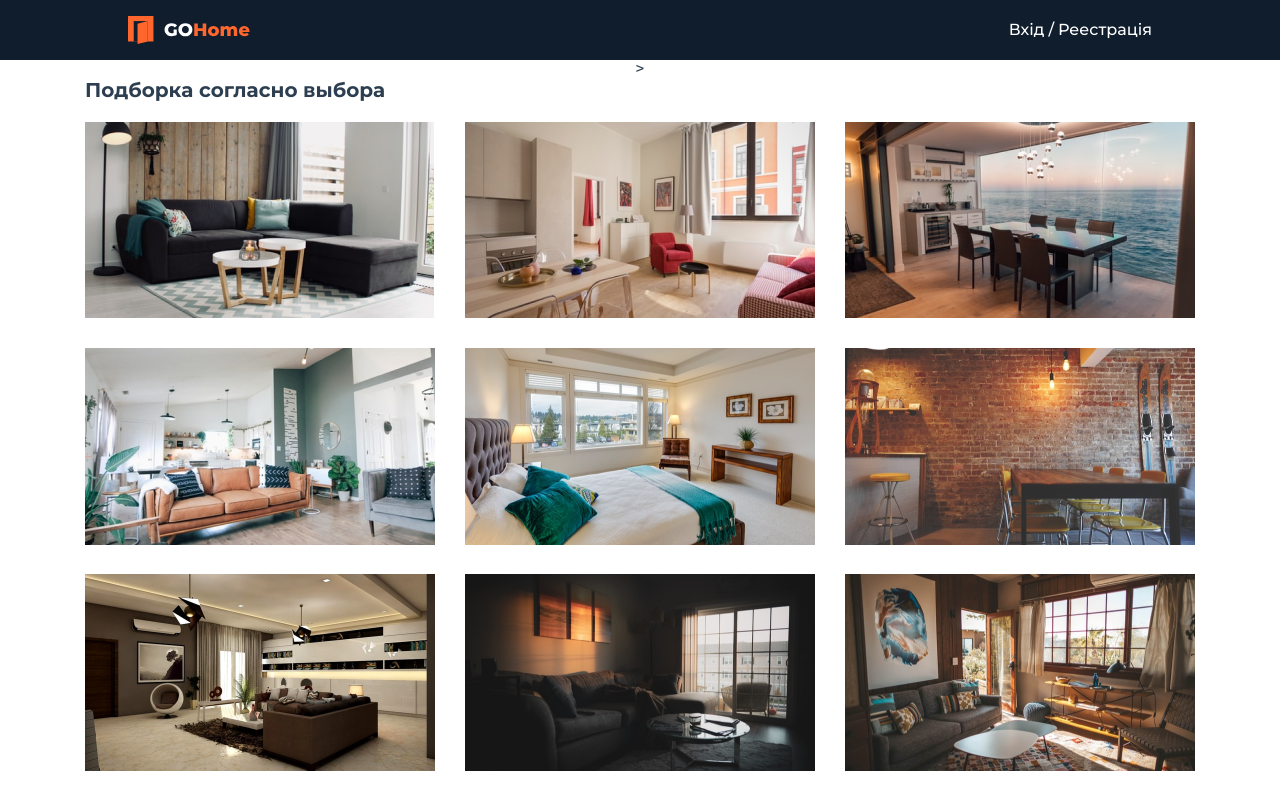
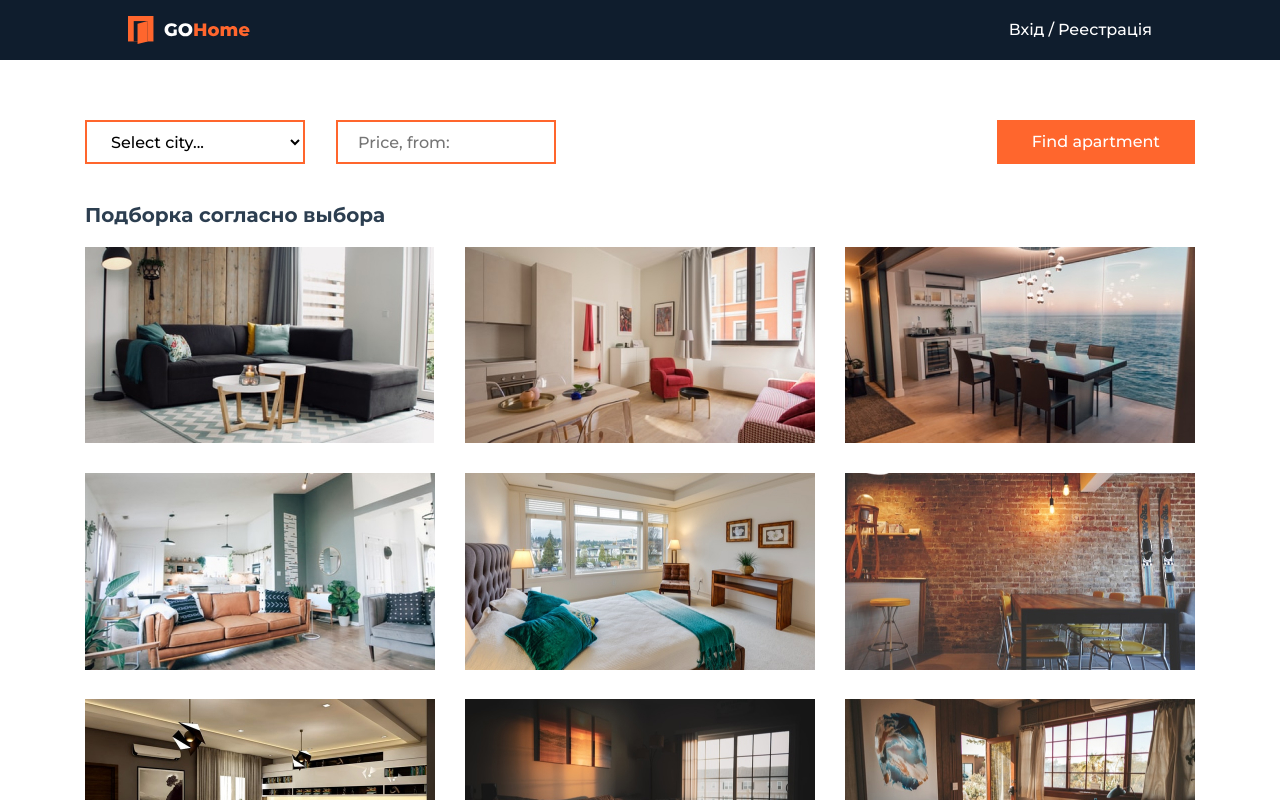
Before and after one commit to AlexHorzhij/vue-ts-apartment-search, a Vue app: page / in a window 1280 px wide. Shown: the top 800 px of the page. Built offline with nearby package versions, Linux system fonts and the light colour scheme.

Commit message:
add filter form

```diff
--- /dev/null
+++ b/src/assets/scss/index.scss
@@ -0,0 +1 @@
+@import './variables.scss'
--- /dev/null
+++ b/src/assets/scss/variables.scss
@@ -0,0 +1,2 @@
+$main-color: #ff662d;
+$main-background: #ffffff;
--- a/src/components/HeaderSection.vue
+++ b/src/components/HeaderSection.vue
@@ -9,7 +9,7 @@
     </div>
   </header>
   <!-- </Container -->
-  >
+  <!-- > -->
 </template>
 
 <script setup lang="ts">
--- /dev/null
+++ b/src/components/apartments/ApartmentFindForm.vue
@@ -0,0 +1,64 @@
+<template>
+  <form class="form" @submit.prevent="submitForm">
+    <SelectApp
+      class="form__selector"
+      :SelectorList="SelectorList"
+      v-model="city"
+    />
+    <InputApp
+      class="form__input"
+      v-model:value="price"
+      placeholder="Price, from:"
+    />
+    <ButtonApp type="submit">Find apartment</ButtonApp>
+  </form>
+</template>
+
+<script lang="ts">
+import { defineComponent } from "vue";
+import { ISearchQuery } from "@/types/data";
+import InputApp from "@/components/reusable/InputApp.vue";
+import SelectApp from "@/components/reusable/SelectApp.vue";
+import ButtonApp from "@/components/reusable/ButtonApp.vue";
+
+export default defineComponent({
+  name: "ApartmentFindForm",
+  components: {
+    InputApp,
+    SelectApp,
+    ButtonApp,
+  },
+  methods: {
+    submitForm() {
+      const data: ISearchQuery = {
+        price: this.price,
+        city: this.city,
+      };
+      this.$emit("apartmentSearch", data);
+    },
+  },
+  data() {
+    return {
+      price: null,
+      city: "",
+      SelectorList: ["Dnipro", "Poltava", "Kharkiv"],
+    };
+  },
+});
+</script>
+
+<style scoped lang="scss">
+.form {
+  display: flex;
+  padding: 60px 0 39px 0;
+
+  &__selector {
+    width: 220px;
+    margin-right: 31px;
+  }
+  &__input {
+    width: 220px;
+    margin-right: auto;
+  }
+}
+</style>
--- a/src/components/apartments/ApartmentList.vue
+++ b/src/components/apartments/ApartmentList.vue
@@ -8,6 +8,7 @@
 import { defineComponent } from "vue";
 
 export default defineComponent({
+  name: "ApartmentList",
   setup() {
     return {};
   },
--- /dev/null
+++ b/src/components/reusable/ButtonApp.vue
@@ -0,0 +1,33 @@
+<template>
+  <button class="btn">
+    <slot></slot>
+  </button>
+</template>
+
+<script lang="ts">
+import { defineComponent } from "vue";
+
+export default defineComponent({});
+</script>
+
+<style scoped lang="scss">
+@import "@/assets/scss/variables.scss";
+
+.btn {
+  height: 44px;
+  padding: 0 34px;
+  background-color: $main-color;
+  color: $main-background;
+  border: 1px solid transparent;
+  transition: scale 300ms linear;
+  cursor: pointer;
+
+  &:hover {
+    scale: 1.05;
+  }
+
+  &:active {
+    background-color: #a74725b3;
+  }
+}
+</style>
--- /dev/null
+++ b/src/components/reusable/InputApp.vue
@@ -0,0 +1,29 @@
+<template>
+  <input
+    v-bind="$attrs"
+    class="input"
+    @input="$emit('update:value', $event.target.value)"
+  />
+</template>
+
+<script lang="ts">
+import { defineComponent } from "vue";
+
+export default defineComponent({
+  name: "input-app",
+  setup() {
+    return {};
+  },
+});
+</script>
+
+<style scoped lang="scss">
+@import "@/assets/scss/variables.scss";
+
+.input {
+  height: 44px;
+  padding-left: 20px;
+  background: $main-background;
+  border: 2px solid $main-color;
+}
+</style>
--- /dev/null
+++ b/src/components/reusable/SelectApp.vue
@@ -0,0 +1,44 @@
+<template>
+  <select
+    class="select"
+    v-on:change="$emit('update:model-value', $event.target.value)"
+  >
+    <option value="select" selected disabled>Select city...</option>
+    <option v-for="item of SelectorList" :value="item" :key="item">
+      {{ item }}
+    </option>
+  </select>
+</template>
+
+<script lang="ts">
+import { defineComponent } from "vue";
+// import { IApartment } from "@/types/data";
+
+export default defineComponent({
+  name: "select-app",
+  props: {
+    // data: {
+    //   type: Array as PropType<IApartment[]>,
+    //   required: true,
+    // },
+    SelectorList: {
+      type: Array,
+      required: true,
+    },
+  },
+  setup() {
+    return {};
+  },
+});
+</script>
+
+<style scoped lang="scss">
+@import "@/assets/scss/variables.scss";
+
+.select {
+  height: 44px;
+  padding-left: 20px;
+  background: $main-background;
+  border: 2px solid $main-color;
+}
+</style>
--- a/src/main.ts
+++ b/src/main.ts
@@ -1,3 +1,4 @@
+import "@/assets/scss/index.scss";
 import { createApp } from "vue";
 import App from "./App.vue";
 // import router from "./router";
--- a/src/page/HomePage.vue
+++ b/src/page/HomePage.vue
@@ -1,7 +1,7 @@
 <template>
   <Container>
     <div class="container">
-      <div class="tools"></div>
+      <ApartmentFindForm @apartmentSearch="findApartment" />
       <h2 class="title">Подборка согласно выбора</h2>
       <ApartmentList>
         <ApartmentCard
@@ -19,15 +19,17 @@
 
 <script lang="ts">
 import { PropType, defineComponent } from "vue";
-import { IApartment } from "@/types/data";
+import { IApartment, ISearchQuery } from "@/types/data";
 import Container from "@/components/reusable/Container.vue";
 import ApartmentList from "@/components/apartments/ApartmentList.vue";
 import ApartmentCard from "@/components/apartments/ApartmentCard.vue";
+import ApartmentFindForm from "@/components/apartments/ApartmentFindForm.vue";
 
 export default defineComponent({
   components: {
     ApartmentList,
     ApartmentCard,
+    ApartmentFindForm,
     Container,
   },
   props: {
@@ -36,6 +38,12 @@ export default defineComponent({
       default: () => [],
     },
   },
+  methods: {
+    findApartment(data: PropType<ISearchQuery>) {
+      console.log(data);
+    },
+  },
+
   setup() {
     return {};
   },
--- a/src/types/data.ts
+++ b/src/types/data.ts
@@ -14,3 +14,8 @@ export interface IApartment {
     email: string;
   };
 }
+
+export interface ISearchQuery {
+  city: string;
+  price: number | null;
+}
```
